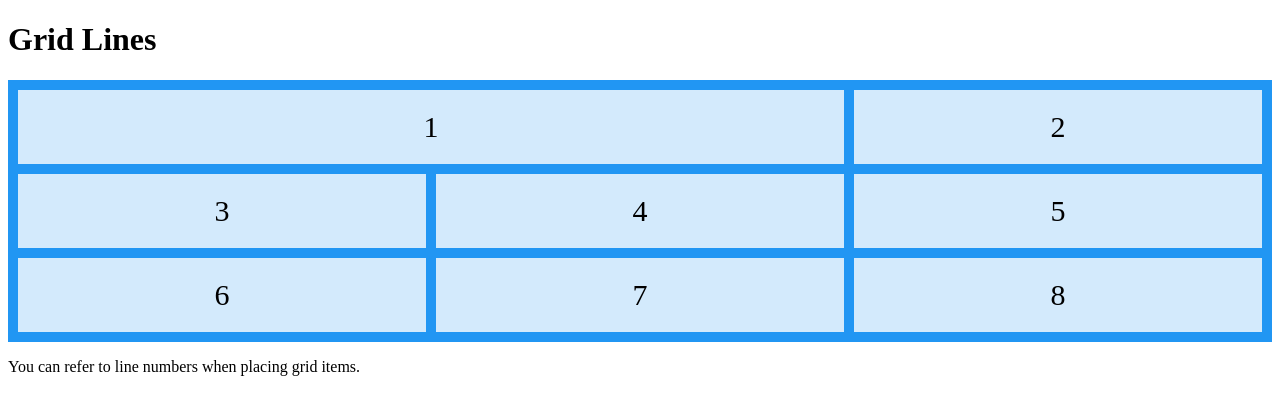
After one commit to czambuk/dnd, a Django app: template char_app/templates/char_app/test.html in a window 1280 px wide. The commit adds this page. Shown: the top 415 px of the page. Run offline with Django 3.2, Linux system fonts and the light colour scheme; the template is opened without the code that fills it, so the values that code supplies are empty.

```diff
--- /dev/null
+++ b/char_app/templates/char_app/test.html
@@ -0,0 +1,44 @@
+<!DOCTYPE html>
+<html>
+<head>
+<style>
+.grid-container {
+  display: grid;
+  grid-template-columns: auto auto auto;
+  grid-gap: 10px;
+  background-color: #2196F3;
+  padding: 10px;
+}
+
+.grid-container > div {
+  background-color: rgba(255, 255, 255, 0.8);
+  text-align: center;
+  padding: 20px 0;
+  font-size: 30px;
+}
+
+.item1 {
+  grid-column-start: 1;
+  grid-column-end: 3;
+}
+</style>
+</head>
+<body>
+
+<h1>Grid Lines</h1>
+
+<div class="grid-container">
+  <div class="item1">1</div>
+  <div class="item2">2</div>
+  <div class="item3">3</div>
+  <div class="item4">4</div>
+  <div class="item5">5</div>
+  <div class="item6">6</div>
+  <div class="item7">7</div>
+  <div class="item8">8</div>
+</div>
+
+<p>You can refer to line numbers when placing grid items.</p>
+
+</body>
+</html>
```
Also changed, not shown: char_app/static/char_app/character.css (+28 -0 lines), char_app/templates/char_app/base.html (deleted, +0 -18 lines), char_app/templates/char_app/char_base.html (added, +26 -0 lines), char_app/templates/char_app/char_new.html (renamed from char_app/templates/char_app/view_char_chart.html, +13 -1 lines), char_app/templates/char_app/char_view.html (renamed from char_app/templates/char_app/new_char_chart.html, +4 -4 lines), char_app/views.py (+15 -5 lines).
